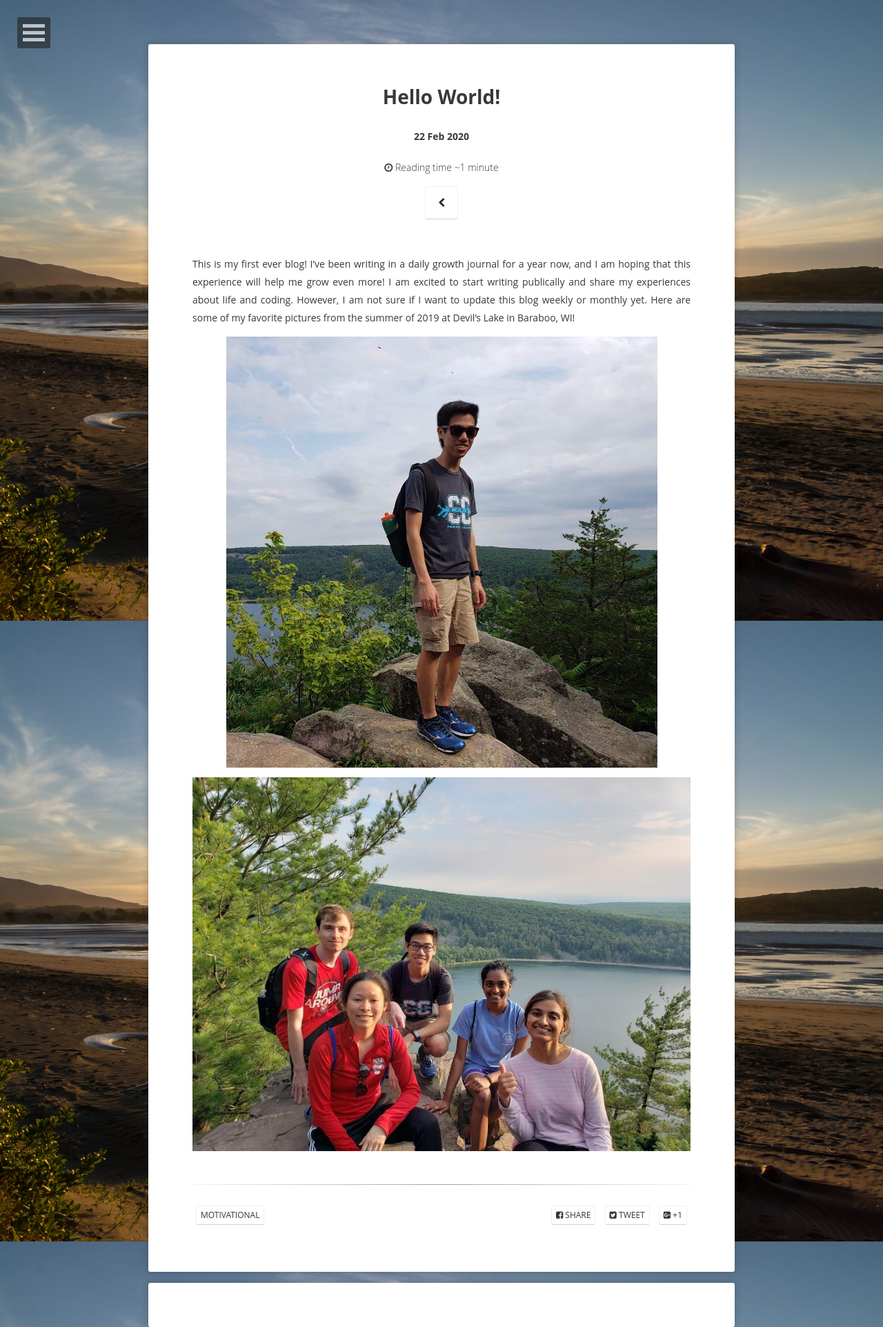
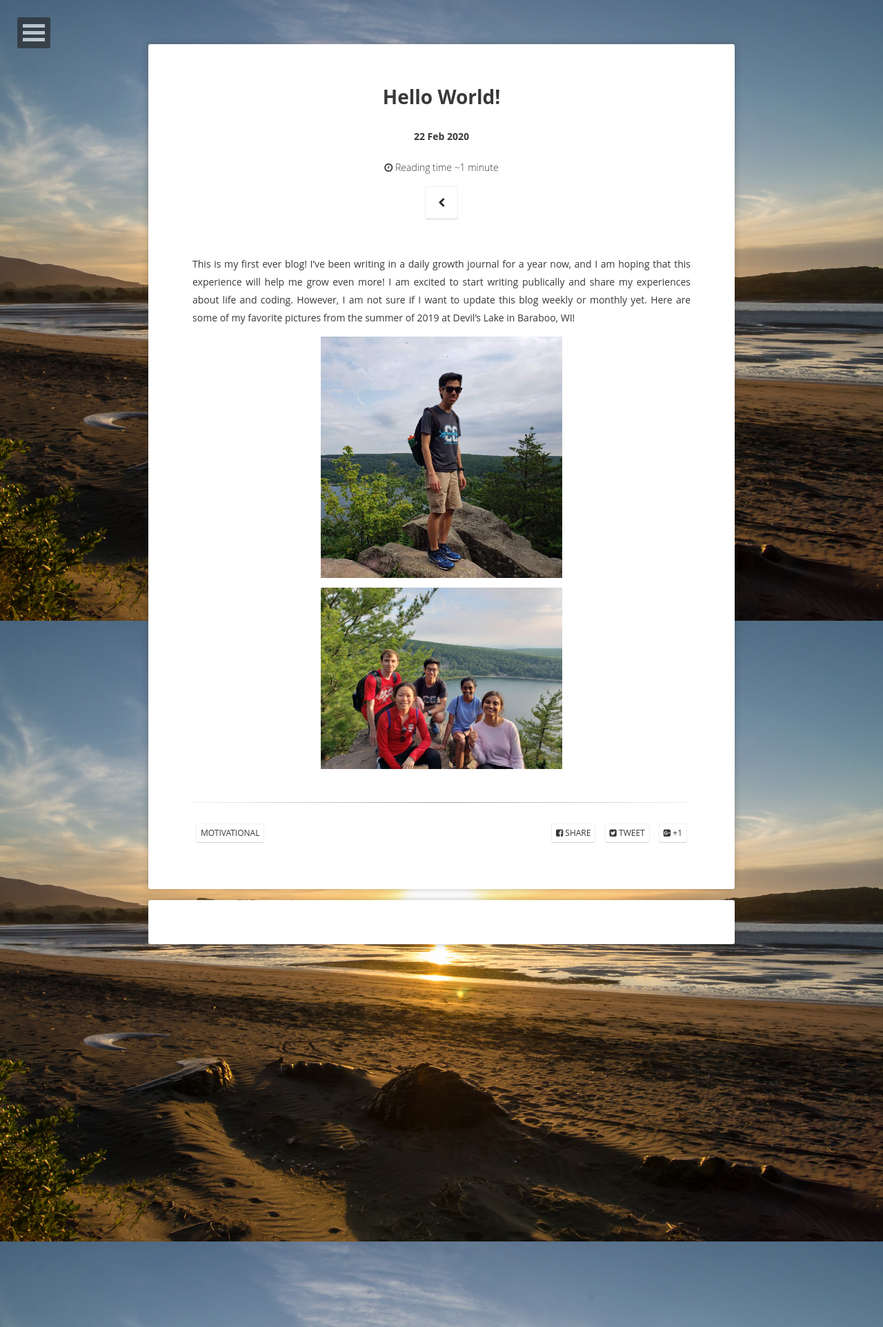
Before and after one commit to klmui/klmui2, a Jekyll site: the page built from _posts/2020-2-22-Hello-World.md, in a window 1280 px wide. Shown: the whole page at 69% size. Built offline with Jekyll 4.4.1, drawn with Linux system fonts in a browser that asks for light colours; comment, search, counter and statistics services are not loaded.

Commit message:
Fix image size

```diff
--- a/_posts/2020-2-22-Hello-World.md
+++ b/_posts/2020-2-22-Hello-World.md
@@ -9,6 +9,6 @@ tags: [Motivational]
 
 This is my first ever blog! I've been writing in a daily growth journal for a year now, and I am hoping that this experience will help me grow even more! I am excited to start writing publically and share my experiences about life and coding. However, I am not sure if I want to update this blog weekly or monthly yet. Here are some of my favorite pictures from the summer of 2019 at Devil's Lake in Baraboo, WI!
 
-<img src="../assets/img/HelloWorld/Pic1.jpg" alt="Picture 1" width="250" height="250"/>
+<img src="../assets/img/HelloWorld/Pic1.jpg" alt="Picture 1" style="width:350px; height=350px;"/>
 
-<img src="../assets/img/HelloWorld/Pic2.jpg" alt="Picture 2" width="350" height="250"/>
+<img src="../assets/img/HelloWorld/Pic2.jpg" alt="Picture 2" style="width:350px; height=300px;"/>
```
